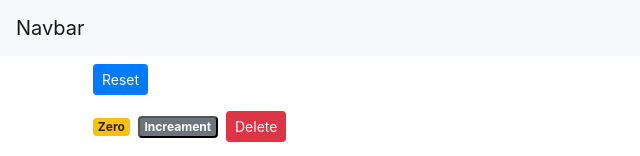
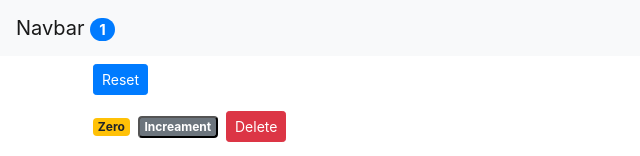
Before and after one commit to Nareshsonagoni/React.js-NS, a React (Create React App) app: page / in a window 1280 px wide. Shown: the top 156 px of the page, without its empty margins (0-640 px from the left). Built offline with nearby package versions, Linux system fonts and the light colour scheme.

Commit message:
Uplifting the state from children to parent component

```diff
--- a/src/App.js
+++ b/src/App.js
@@ -1,18 +1,56 @@
-import React from "react";
+import React, { Component } from "react";
 import "./App.css";
 import Counters from "./components/counters";
 import NavBar from "./components/navBar";
-import Counter from "./components/counter";
 
-function App() {
+class App extends Component {
+  state = {
+    counters: [
+      { id: 1, value: 0 },
+      { id: 2, value: 4 },
+      { id: 3, value: 0 },
+      { id: 4, value: 0 }
+    ]
+  };
+
+  handleIncreament = counter => {
+    const counters = [...this.state.counters];
+    const index = counters.indexOf(counter);
+    counters[index] = { ...counter };
+    counters[index].value++;
+    this.setState({ counters });
+  };
+
+  handleDelete = counterId => {
+    const counters = this.state.counters.filter(c => c.id !== counterId);
+    this.setState({ counters });
+  };
+
+  handleReset = () => {
+    const counters = this.state.counters.map(c => {
+      c.value = 0;
+      return c;
+    });
+    this.setState({ counters });
+  };
+
+  render() {
     return (
       <React.Fragment>
-      <NavBar />
+        <NavBar
+          totalCounters={this.state.counters.filter(c => c.value > 0).length}
+        />
         <main className="container">
-        <Counters />
+          <Counters
+            counters={this.state.counters}
+            onReset={this.handleReset}
+            onDelete={this.handleDelete}
+            onIncreament={this.handleIncreament}
+          />
         </main>
       </React.Fragment>
     );
   }
+}
 
 export default App;
--- a/src/components/counters.jsx
+++ b/src/components/counters.jsx
@@ -2,51 +2,20 @@ import React, { Component } from "react";
 import Counter from "./counter";
 
 class Counters extends Component {
-  state = {
-    counters: [
-      { id: 1, value: 0 },
-      { id: 2, value: 4 },
-      { id: 3, value: 0 },
-      { id: 4, value: 0 }
-    ]
-  };
-
-  handleIncreament = counter => {
-    const counters = [...this.state.counters];
-    const index = counters.indexOf(counter);
-    // counters[index] =
-    counters[index] = { ...counter };
-    counters[index].value++;
-    this.setState({ counters });
-  };
-
-  handleDelete = counterId => {
-    const counters = this.state.counters.filter(c => c.id !== counterId);
-    this.setState({ counters });
-  };
-
-  handleReset = () => {
-    const counters = this.state.counters.map(c => {
-      c.value = 0;
-      return c;
-    });
-    this.setState({ counters });
-  };
-
   render() {
     return (
       <div>
         <button
-          onClick={this.handleReset}
+          onClick={this.props.onReset}
           className="btn btn-primary btn-sm m-2"
         >
           Reset
         </button>
-        {this.state.counters.map(counter => (
+        {this.props.counters.map(counter => (
           <Counter
             key={counter.id}
-            onDelete={this.handleDelete}
-            onIncreament={this.handleIncreament}
+            onDelete={this.props.onDelete}
+            onIncreament={this.props.onIncreament}
             counter={counter}
           />
         ))}
--- a/src/components/navBar.jsx
+++ b/src/components/navBar.jsx
@@ -4,8 +4,11 @@ class NavBar extends Component {
   render() {
     return (
       <nav className="navbar navbar-expand-lg navbar-light bg-light">
-        <a className="navbar-brand" href="#">
-          Navbar
+        <a className="navbar-brand" href=" ">
+          Navbar{" "}
+          <span className="badge badge-pill badge-primary">
+            {this.props.totalCounters}
+          </span>
         </a>
       </nav>
     );
```
Lines whose indentation alone changed are shown as unchanged.
